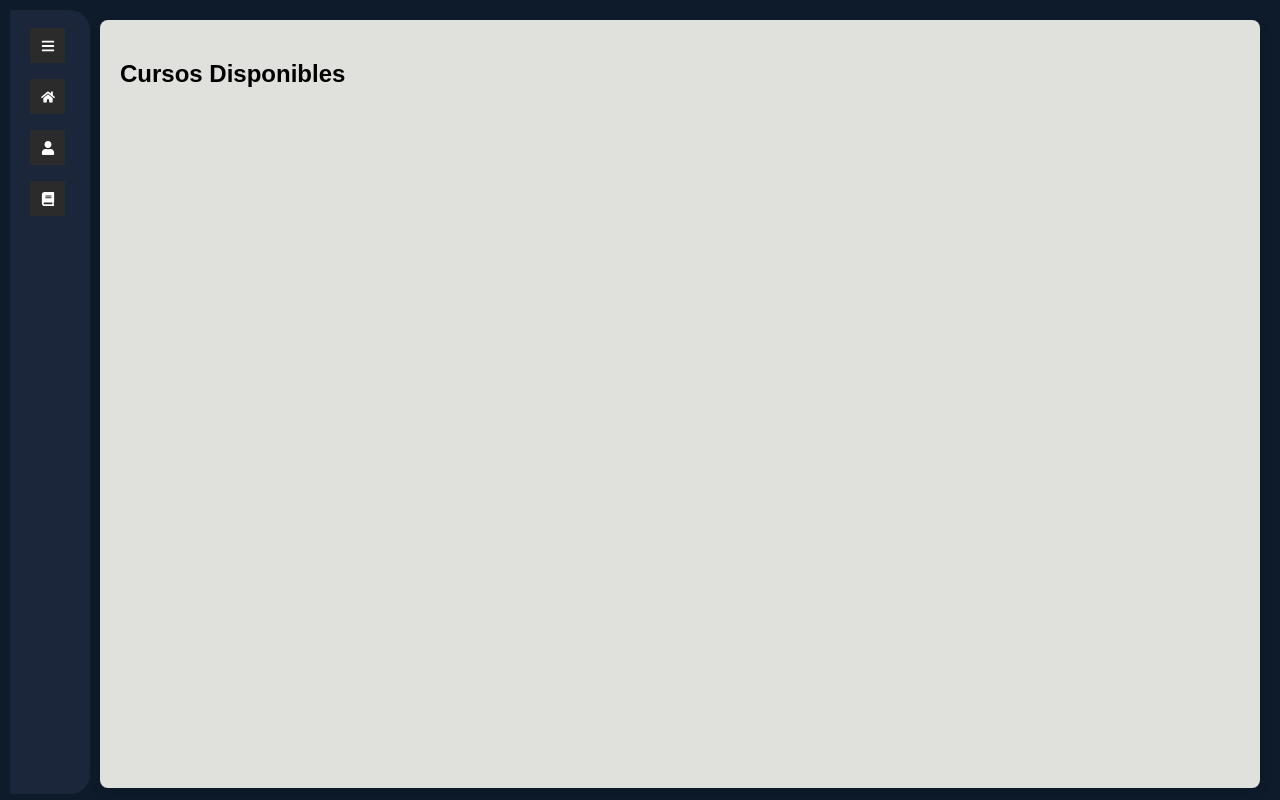
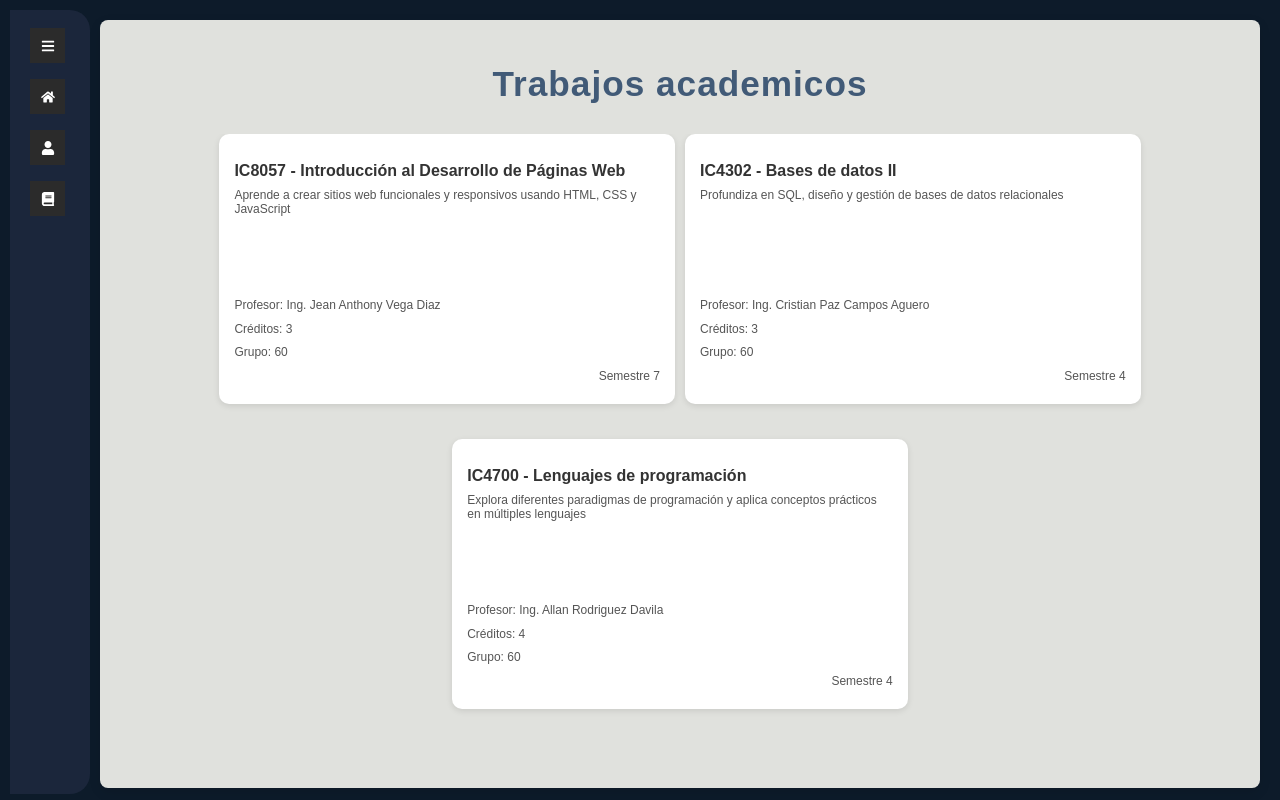
Before and after one commit to Braslyvm/Portafolio_DPW, a React (Vite) app in the folder Portafolio/: page /cursos in a window 1280 px wide. Built offline with nearby package versions, Linux system fonts and the light colour scheme.

Commit message:
Visualizacion de los cursos existentes

```diff
--- a/Portafolio/src/assets/Cursos.json
+++ b/Portafolio/src/assets/Cursos.json
@@ -1,10 +1,13 @@
 {
-    "cursos": [
+    "materias": [
         {
         "codigo": "IC8057",
         "nombre": "Introducción al Desarrollo de Páginas Web",
         "semestre": "Semestre 7",
-        "descrpcion": "Aprende a crear sitios web funcionales y responsivos usando HTML, CSS y JavaScript",
+        "Creditos": 3,
+        "Grupo": "60",
+        "Profesor": "Ing. Jean Anthony Vega Diaz ",
+        "descripcion": "Aprende a crear sitios web funcionales y responsivos usando HTML, CSS y JavaScript",
         "Tipos": ["Proyecto", "Laboratorio", "Portafolio"],
         "trabajos": [
             {
@@ -40,15 +43,21 @@
         "codigo": "IC4302",
         "nombre": "Bases de datos II",
         "semestre": "Semestre 4",
+        "Creditos": 3,
+        "Grupo": "60",
+        "Profesor": "Ing. Cristian Paz Campos Aguero",
         "Tipos": ["Proyecto", "Examen", "Tarea"],
-        "descrpcion": "Profundiza en SQL, diseño y gestión de bases de datos relacionales"
+        "descripcion": "Profundiza en SQL, diseño y gestión de bases de datos relacionales"
         },
         {
         "codigo": "IC4700",
         "nombre": "Lenguajes de programación",
         "semestre": "Semestre 4",
+        "Creditos": 4,
+        "Grupo": "60",
+        "Profesor": "Ing. Allan Rodriguez Davila",
         "Tipos": ["Proyecto", "Examen", "Tarea"],
-        "descrpcion": "Explora diferentes paradigmas de programación y aplica conceptos prácticos en múltiples lenguajes"
+        "descripcion": "Explora diferentes paradigmas de programación y aplica conceptos prácticos en múltiples lenguajes"
         }
     ]
 
--- a/Portafolio/src/components/Cursos.jsx
+++ b/Portafolio/src/components/Cursos.jsx
@@ -1,10 +1,25 @@
 import React from "react";
+import data from "../assets/Cursos.json";
+
 
 export default function Cursos() {
+  const { materias} = data;
   return (
     <main className="content">
       <div className="Sup-contenedor">
-         <h2>Cursos Disponibles</h2>
+         <h1 className="main-header">Trabajos academicos</h1>
+         <div className="cursos-Container">
+          {materias.map((materia, index) => (
+            <div key={index} className="curso-card">
+              <h2 className="curso-title">{ materia.codigo} - {materia.nombre}</h2>
+              <a className="curso-description">{materia.descripcion}</a>
+              <p>Profesor: {materia.Profesor}</p>
+              <p>Créditos: {materia.Creditos}</p>
+              <p>Grupo: {materia.Grupo}</p>
+              <p className="curso-semestre">{materia.semestre}</p>
+            </div>
+          ))}
+          </div>
       </div>
     </main>
   );
--- a/Portafolio/src/components/MainContent.jsx
+++ b/Portafolio/src/components/MainContent.jsx
@@ -12,11 +12,11 @@ export default function MainContent() {
   return (
     <main className="content">
       <div className="Sup-contenedor">
-        <h2 className="main-header">{Bienvenida.Titulo}</h2>
+        <h1 className="main-header">{Bienvenida.Titulo}</h1>
         <div className="intro-container">
           <section className="intro-section">
             <div className="intro-text">
-              <h3 className="section-title">¡{Bienvenida.Titulo2}</h3>
+              <h2 className="section-title">¡{Bienvenida.Titulo2}</h2>
               <p className="section-text">
                 {Bienvenida.Presentacion}
               </p>
@@ -31,14 +31,13 @@ export default function MainContent() {
           </div>
         </div>
         <section className="purpose-section">
-          <h3 className="section-title">{Bienvenida.TituloProposito}</h3>
+          <h2 className="section-title">{Bienvenida.TituloProposito}</h2>
           <p className="section-text">
             {Bienvenida.Proposito}
           </p>
         </section>
-
         <section className="socials-section">
-          <h3 className="section-title">Mis Redes Sociales</h3>
+          <h2 className="section-title">Mis Redes Sociales</h2>
           <div className="socials-grid">
             <a href={Redes.Instagram} target="_blank" rel="noopener noreferrer" className="social-card">
               <FaInstagram size={40} />
--- a/Portafolio/src/styles/components.css
+++ b/Portafolio/src/styles/components.css
@@ -0,0 +1,129 @@
+
+.perfil-redes h3 {
+  font-size: 2vh;
+  font-weight: 600;
+  color: var(--accent);
+  margin-bottom: 0.5vh;
+}
+
+.perfil-redes ul {
+  list-style: none;
+  padding: 0;
+  display: flex;
+  flex-direction: column;
+  gap: 1vh;
+}
+
+.perfil-redes li a {
+  text-decoration: none;
+  color: var(--text-dark);
+  font-weight: 500;
+  font-size: 1.8vh;
+}
+
+.perfil-redes li a:hover {
+  color: var(--accent);
+}
+
+
+.perfil-abajo {
+  width: 100%;
+  padding: 1.5vh 2vw;
+  background-color: transparent;
+  box-shadow: none;
+}
+
+.perfil-abajo h3 {
+  margin-bottom: 0.5vh;
+  font-size: 2vh;
+  color: var(--text-dark);
+}
+
+.perfil-abajo ul {
+  list-style: disc;
+  padding-left: 2.5vw;
+  margin: 0;
+  font-size: 1.8vh;
+  color: var(--text-muted);
+}
+
+.social-card {
+  display: flex;
+  flex-direction: column;
+  align-items: center;
+  justify-content: center;
+  background-color: var(--block-bg);
+  color: var(--text-dark);
+  padding: 2vh;
+  border-radius: 1.2vh;
+  text-decoration: none;
+  width: 12vh;
+  transition: transform 0.3s ease, box-shadow 0.3s ease, background-color 0.3s ease;
+}
+
+.social-card span {
+  margin-top: 0.5vh;
+  font-weight: bold;
+  font-size: 1.5vh;
+}
+
+.social-card:hover {
+  transform: translateY(-0.5vh);
+  box-shadow: 0 1.2vh 2.5vh rgba(0,0,0,0.1);
+  background-color: var(--accent);
+  color: var(--light-bg);
+}
+
+.social-card svg {
+  margin-bottom: 0.5vh;
+  font-size: 4vh;
+}
+
+
+.curso-card {
+  background-color: #ffffff;
+  border-radius: 10px;
+  box-shadow: 0 2px 6px rgba(0, 0, 0, 0.1);
+  padding: 15px;
+  display: flex;
+  flex-direction: column;
+  justify-content: space-between;
+  width: 38%;
+  height:30vh;
+  transition: transform 0.2s, box-shadow 0.2s;
+}
+
+.curso-card:hover {
+  transform: translateY(-3px);
+  box-shadow: 0 4px 12px rgba(0, 0, 0, 0.15);
+}
+
+.curso-title {
+  font-size: 16px;
+  font-weight: 600;
+  margin-bottom: 8px;
+  color: #333;
+}
+
+
+.curso-semestre {
+  font-size: 13px;
+  color: #888;
+  text-align: right;
+}
+.curso-card p {
+  font-size: 12px;
+  color: #555;
+  margin: 4px 0;
+  line-height: 1.3;
+}
+.curso-description {
+  font-size: 12px;
+  color: #555;
+  flex-grow: 1;
+  margin-bottom: 6px;
+  overflow: hidden;
+  text-overflow: ellipsis;
+  display: -webkit-box;
+  -webkit-box-orient: vertical;
+}
--- a/Portafolio/src/styles/layout.css
+++ b/Portafolio/src/styles/layout.css
@@ -54,9 +54,20 @@
   border-radius: 8px;
   box-shadow: 0 4px 12px rgba(0, 0, 0, 0.1);
   overflow-x: hidden;
-  overflow-y: scroll;
+  overflow-y: auto;
 }
 
+
+.cursos-Container {
+  display: flex;
+  flex-wrap: wrap;
+  width: 100%;
+  height:75vh;
+  gap:10px;
+  box-sizing: border-box;
+  justify-content: center;
+  overflow-y: auto;
+}
 
 .main-header {
   color: var(--accent);
@@ -114,38 +125,6 @@
   flex-wrap: wrap;
   margin-top: 2vh;
   justify-content: center;
-}
-
-.social-card {
-  display: flex;
-  flex-direction: column;
-  align-items: center;
-  justify-content: center;
-  background-color: var(--block-bg);
-  color: var(--text-dark);
-  padding: 2vh;
-  border-radius: 1.2vh;
-  text-decoration: none;
-  width: 12vh;
-  transition: transform 0.3s ease, box-shadow 0.3s ease, background-color 0.3s ease;
-}
-
-.social-card span {
-  margin-top: 0.5vh;
-  font-weight: bold;
-  font-size: 1.5vh;
-}
-
-.social-card:hover {
-  transform: translateY(-0.5vh);
-  box-shadow: 0 1.2vh 2.5vh rgba(0,0,0,0.1);
-  background-color: var(--accent);
-  color: var(--light-bg);
-}
-
-.social-card svg {
-  margin-bottom: 0.5vh;
-  font-size: 4vh;
 }
 
 
@@ -243,52 +222,3 @@
   background-color: var(--accent);
   color: var(--text-light);
 }
-
-
-.perfil-redes h3 {
-  font-size: 2vh;
-  font-weight: 600;
-  color: var(--accent);
-  margin-bottom: 0.5vh;
-}
-
-.perfil-redes ul {
-  list-style: none;
-  padding: 0;
-  display: flex;
-  flex-direction: column;
-  gap: 1vh;
-}
-
-.perfil-redes li a {
-  text-decoration: none;
-  color: var(--text-dark);
-  font-weight: 500;
-  font-size: 1.8vh;
-}
-
-.perfil-redes li a:hover {
-  color: var(--accent);
-}
-
-
-.perfil-abajo {
-  width: 100%;
-  padding: 1.5vh 2vw;
-  background-color: transparent;
-  box-shadow: none;
-}
-
-.perfil-abajo h3 {
-  margin-bottom: 0.5vh;
-  font-size: 2vh;
-  color: var(--text-dark);
-}
-
-.perfil-abajo ul {
-  list-style: disc;
-  padding-left: 2.5vw;
-  margin: 0;
-  font-size: 1.8vh;
-  color: var(--text-muted);
-}
--- a/Portafolio/src/styles/overrides.css
+++ b/Portafolio/src/styles/overrides.css
@@ -4,7 +4,6 @@
 
 }
 
-
 .pro-sidebar .pro-menu-item,
 .pro-sidebar .pro-sub-menu > .pro-inner-item {
   color: white !important;
```
Also changed, not shown: Portafolio/src/components/Header.jsx (deleted, +0 -13 lines).
